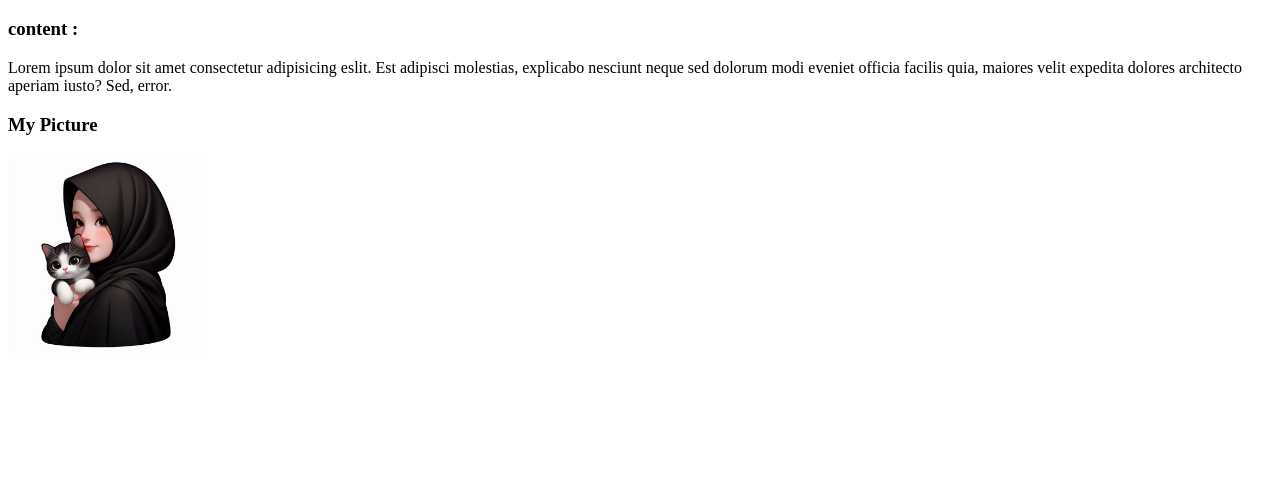
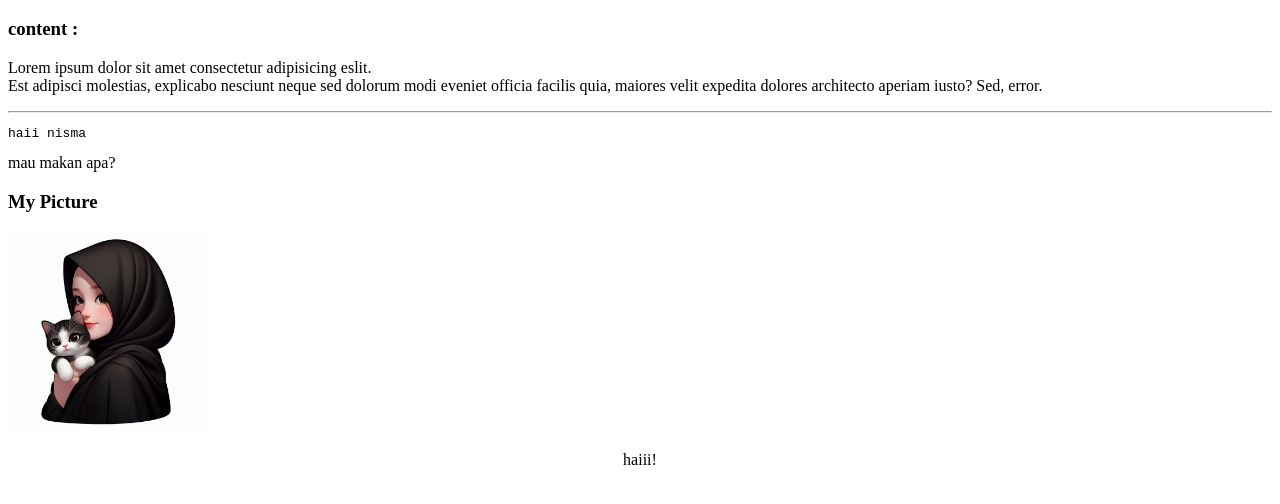
Before and after one commit to nismaaaaa/nisma_a, a plain HTML site: page Meet-1/index.html in a window 1280 px wide. Shown: the part 120-624 px from the top of the page. Drawn offline with Linux system fonts and the light colour scheme.

Commit message:
belajar html2

```diff
--- a/Meet-1/index.html
+++ b/Meet-1/index.html
@@ -10,9 +10,13 @@
     <h1>Nama : Nisma</h1>
     <h1>Kelas : Astrosphere A</h1>
     <h3>content :</h3>
-    <p>Lorem ipsum dolor sit amet consectetur adipisicing eslit. Est adipisci molestias, explicabo nesciunt neque sed dolorum modi eveniet officia facilis quia, maiores velit expedita dolores architecto aperiam iusto? Sed, error.</p>
+    <p>Lorem ipsum dolor sit amet consectetur adipisicing eslit. <br> Est adipisci molestias, explicabo nesciunt neque sed dolorum modi eveniet officia facilis quia, maiores velit expedita dolores architecto aperiam iusto? Sed, error.</p>
+    <hr>
+    <pre>haii nisma</pre>
+    <div>mau makan apa?</div>
     <h3>My Picture</h3>
-    <img src="Foto profil muslimah dan kucing v10.jpeg" alt="" width="200px"
+    <img src="Foto profil muslimah dan kucing v10.jpeg" alt="" width="200px">
+    <p align="center">haiii!</p>
     </div>
 </body>
 </html>
```
Also changed, not shown: week2/index2.html (added, +16 -0 lines), week2/Foto Ijazah.jpg (added).
